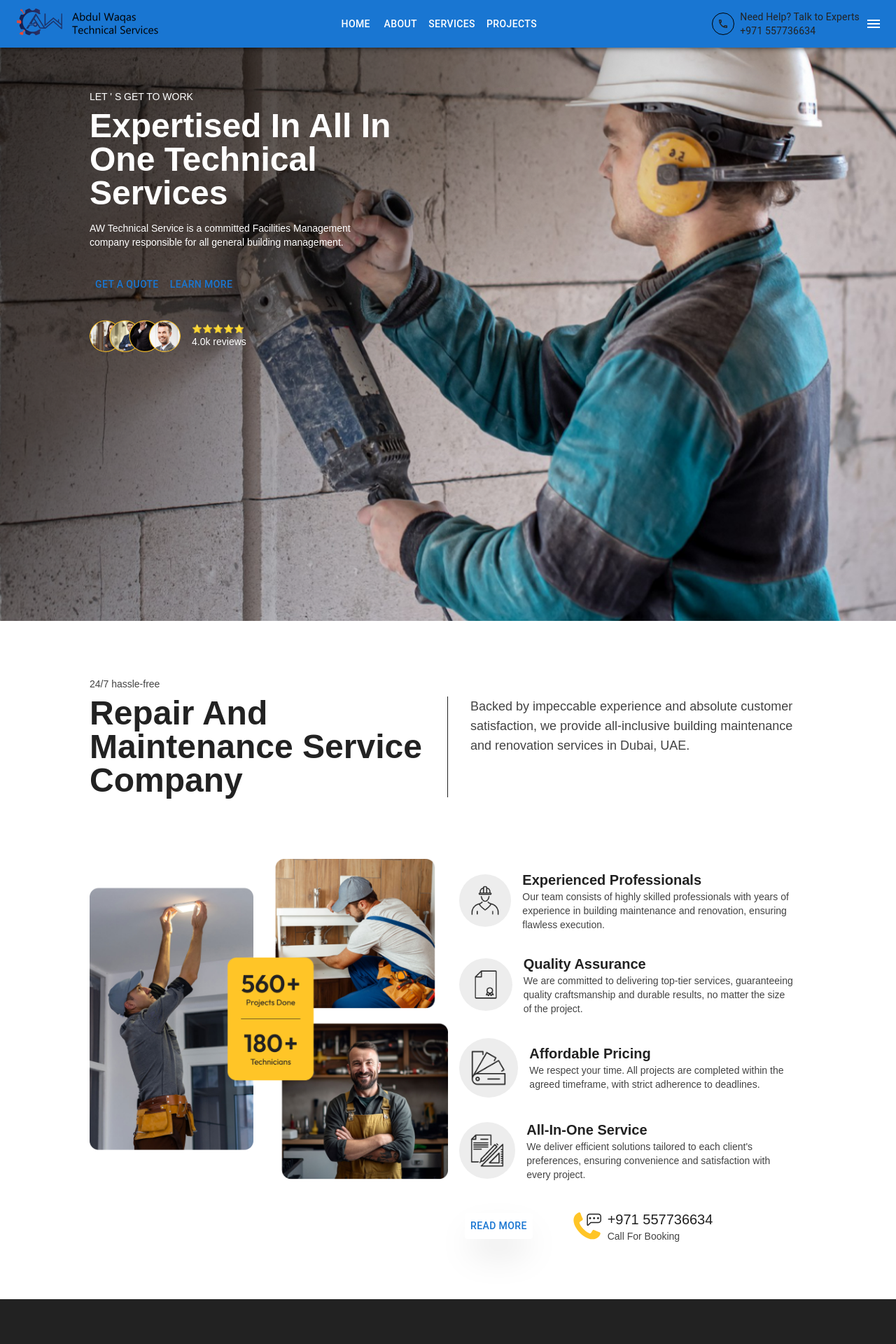
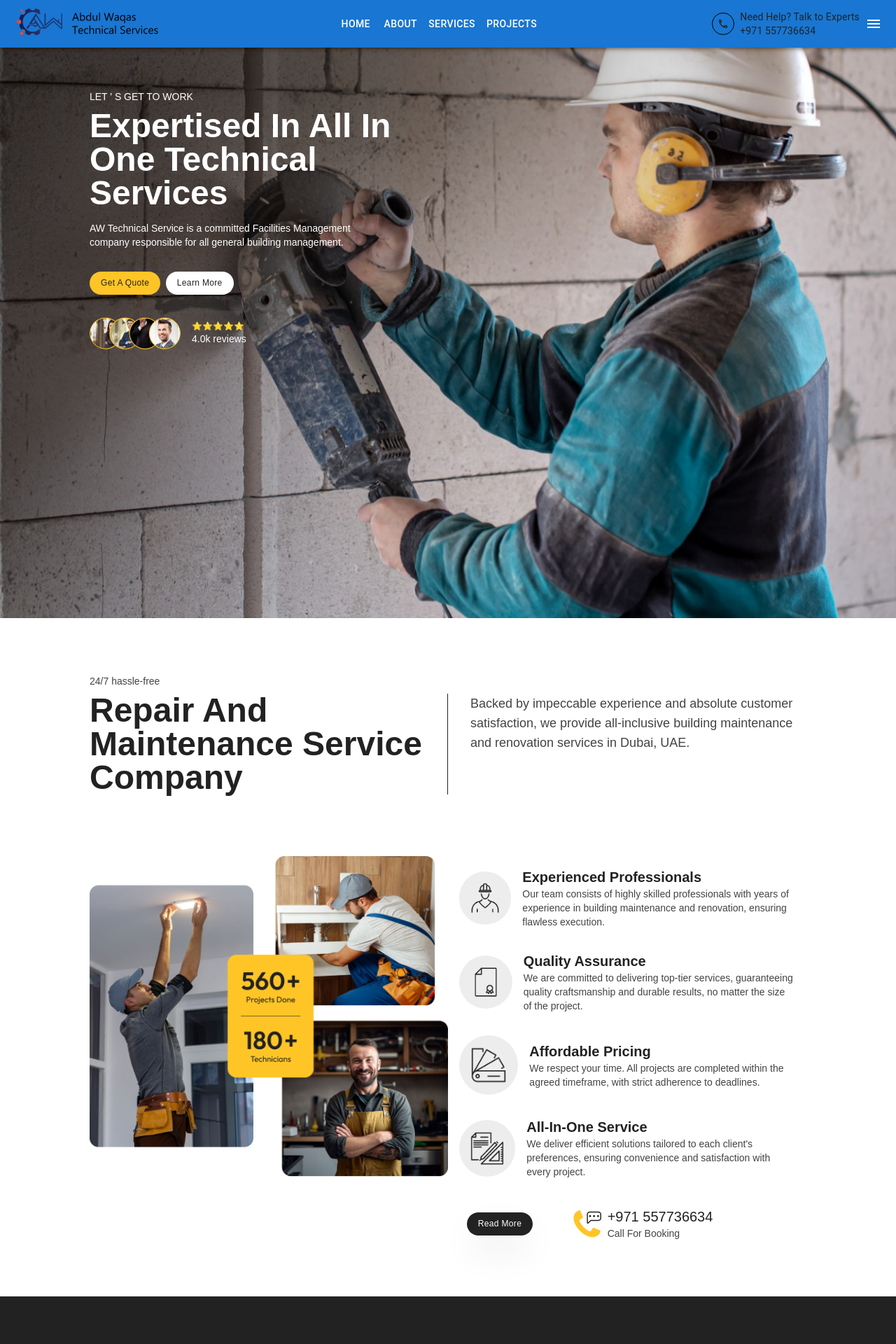
Before and after one commit to shaniaakhan21/AWTech, a Next.js app: page / in a window 1280 px wide. Shown: the top 1920 px of the page at 70% size. Built offline with nearby package versions, Linux system fonts and the light colour scheme.

Commit message:
button fix

```diff
--- a/app/globals.css
+++ b/app/globals.css
@@ -27,3 +27,41 @@ body{
 .MuiAccordion-root::before {
   background-color: transparent;
 }
+
+.custom-button {
+  text-transform: capitalize!important;
+  border-radius: 9999px!important;
+  font-size: 0.75rem!important;
+  color: #222222!important;
+  background-color: #FFC527!important;
+  font-family: 'Outfit', sans-serif!important;
+  font-weight: 500!important;
+  padding-left: 1rem!important;
+  padding-right: 1rem!important;
+}
+
+.custom-button-white {
+  text-transform: capitalize!important;
+  border-radius: 9999px!important;
+  font-size: 0.75rem!important;
+  color: #222222!important;
+  background-color: white!important;
+  font-family: 'Outfit', sans-serif!important;
+  font-weight: 500!important;
+  margin-left: 2%!important;
+  padding-left: 1rem!important;
+  padding-right: 1rem!important;
+}
+
+.custom-button-black {
+  text-transform: capitalize!important;
+  border-radius: 9999px!important;
+  font-size: 0.75rem!important;
+  color: white!important;
+  background-color: #222222!important;
+  font-family: 'Outfit', sans-serif!important;
+  font-weight: 500!important;
+  margin-left: 2%!important;
+  padding-left: 1rem!important;
+  padding-right: 1rem!important;
+}
--- a/components/About.tsx
+++ b/components/About.tsx
@@ -53,7 +53,7 @@ const About: React.FC = () => {
                     />
                     <div className='flex flex-row items-center p-4 sm:p-6'>
                         <div className='pr-4 w-5/12 sm:w-4/12'>
-                            <Button className="capitalize rounded-full mr-4 w-full sm:w-fit px-2 text-xs py-2 sm:text-sm sm:px-8 bg-[#222222] font-semibold text-[#F9F9F9] shadow-2xl">
+                            <Button className="custom-button-black capitalize rounded-full mr-4 w-full sm:w-fit px-2 text-xs py-2 sm:text-sm sm:px-8 bg-[#222222] font-semibold text-[#F9F9F9] shadow-2xl">
                                 Read More
                             </Button>
                         </div>
--- a/components/HeroSection.tsx
+++ b/components/HeroSection.tsx
@@ -28,12 +28,12 @@ const HeroSection: React.FC<HeroSectionProps> = ({ title, buttonText1, buttonTex
 
                 <div className="flex flex-row justify-between mb-4 sm:mb-8">
                     <div className="flex flex-row w-9/12">
-                        <Button className="capitalize rounded-full mr-4 w-fit px-2 text-xs sm:text-sm sm:px-4 text-[#222222] font-medium bg-[#FFC527] shadow-2xl"
+                        <Button className="custom-button capitalize rounded-full mr-4 w-fit px-2 text-xs sm:text-sm sm:px-4 text-[#222222] font-medium bg-[#FFC527] shadow-2xl"
                         onClick={() => window.open('https://wa.me/971557736634', '_blank')}
                         >
                             {buttonText1}
                         </Button>
-                        <Button className="capitalize rounded-full w-fit px-2 text-xs sm:text-sm sm:px-4 font-medium text-[#222222] font-medium bg-[#F9F9F9] shadow-2xl">
+                        <Button className="custom-button-white capitalize rounded-full w-fit px-2 text-xs sm:text-sm sm:px-4 font-medium text-[#222222] font-medium bg-[#F9F9F9] shadow-2xl">
                             {buttonText2}
                         </Button>
                     </div>
```
